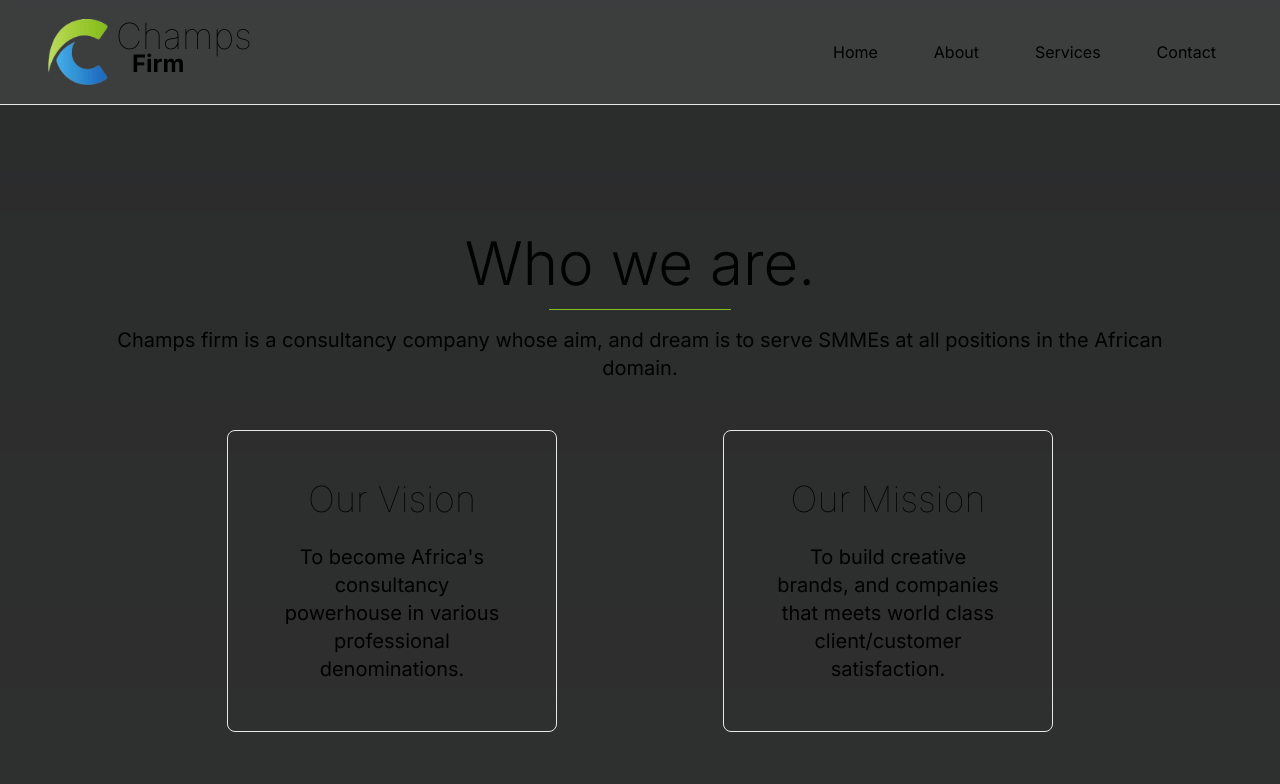
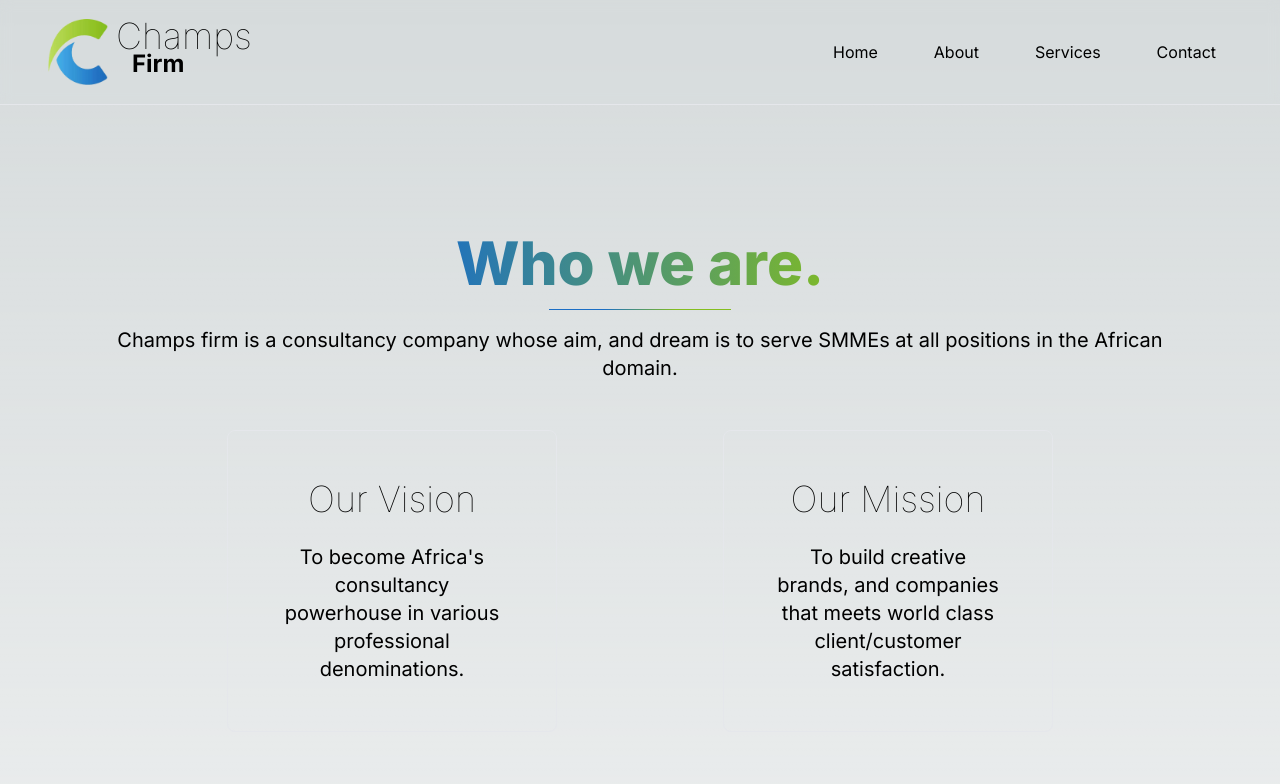
Before and after one commit to christiaan-fourie/champs.firm, a Next.js app: page /about in a window 1280 px wide. Shown: the top 784 px of the page. Built offline with nearby package versions, Linux system fonts and the light colour scheme.

Commit message:
Update page.tsx

```diff
--- a/app/about/page.tsx
+++ b/app/about/page.tsx
@@ -1,12 +1,11 @@
 export default function About() {
   return (
     <div className='w-full min-h-[60vh] '>
-        <div className='absolute top-0 left-0 w-full h-full bg-black bg-opacity-80 -z-10'></div>
         <main className='text-xl text-center mx-24'>
-          <h1 className='text-6xl font-light pt-32'>
+          <h1 className='text-6xl font-extrabold pt-32 text-center bg-clip-text text-transparent bg-gradient-to-l from-[#84be1f] to-[#1b6ec5] from-30% to-70%'>
             Who we are.
           </h1>
-          <div className='w-1/6 h-[1px] bg-[#84be1f] my-4 mx-auto'></div>
+          <div className='w-1/6 h-[1px] bg-gradient-to-l from-[#84be1f] to-[#1b6ec5] from-30% to-70% my-4 mx-auto my-4 mx-auto'></div>
           <p className="max-w- mx-auto">
           Champs firm is a consultancy company whose aim, and dream is to serve SMMEs at all positions in the African domain.
           </p>
```
